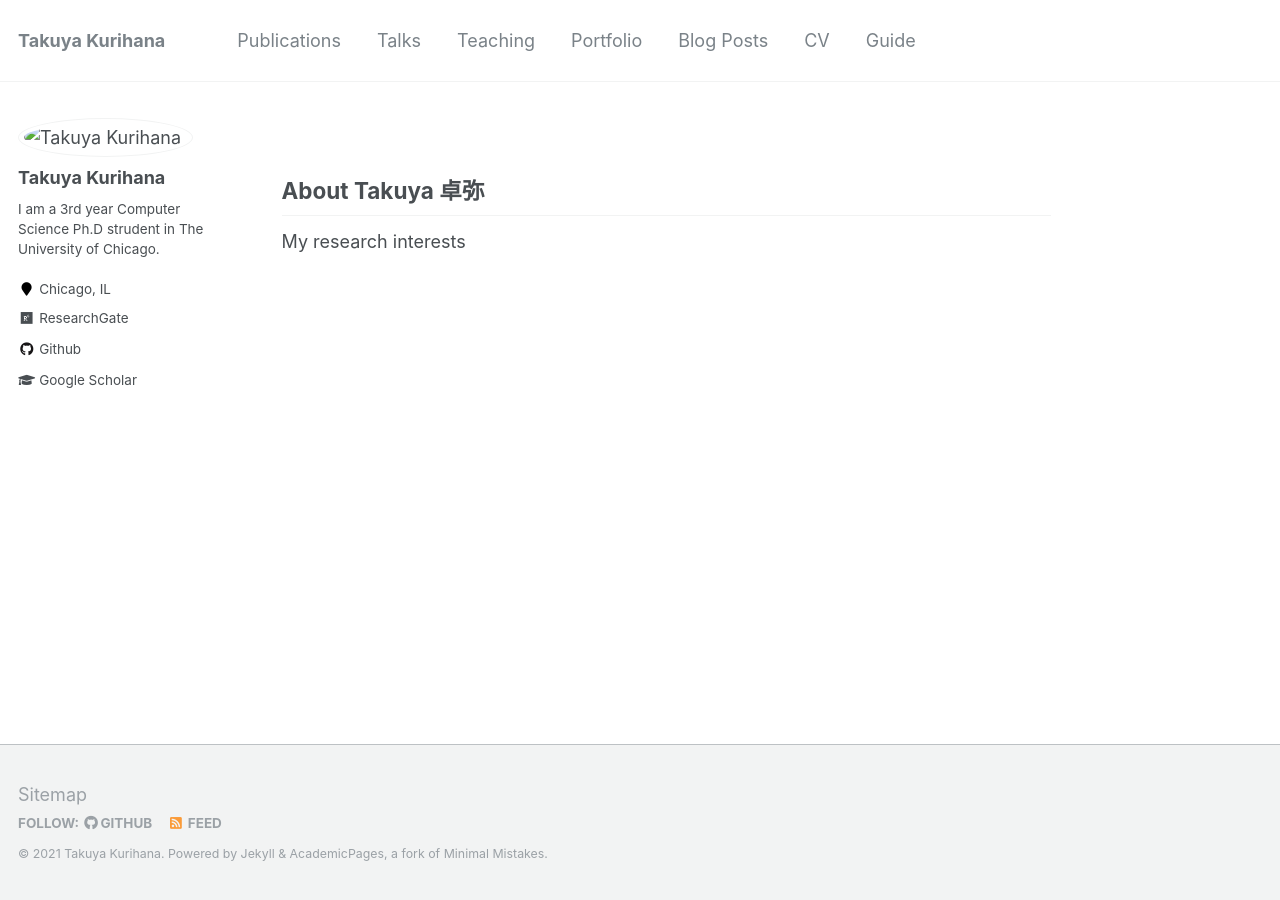
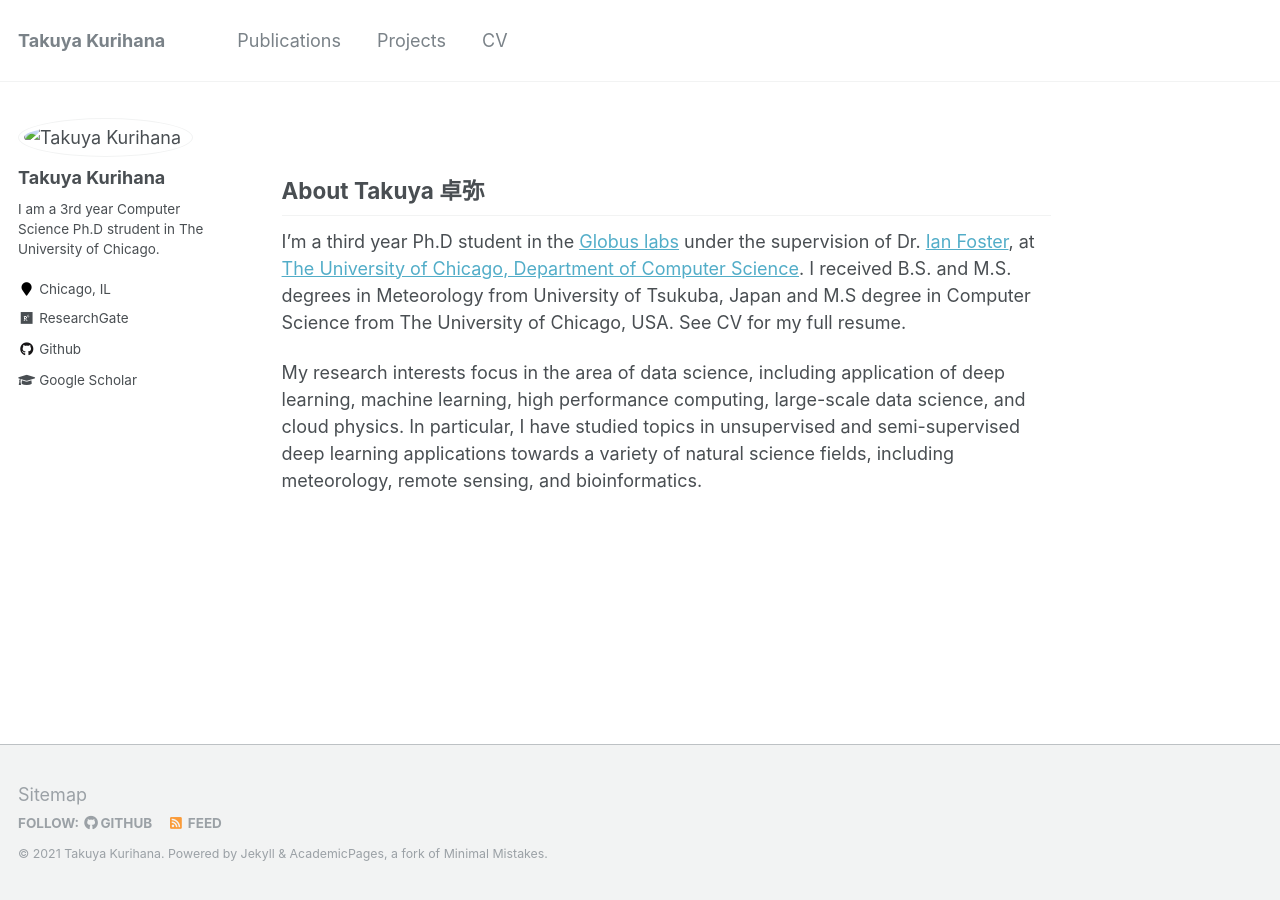
Before and after one commit to TakGlobus/takuyakurihana.github.io, a Jekyll site: the page built from _pages/about.md, in a window 1280 px wide. Built offline with Jekyll 4.4.1, drawn with Linux system fonts in a browser that asks for light colours.

Commit message:
update pages and notification

```diff
--- a/_data/navigation.yml
+++ b/_data/navigation.yml
@@ -3,20 +3,22 @@ main:
   - title: "Publications"
     url: /publications/
 
-  - title: "Talks"
-    url: /talks/
+  #- title: "Talks"
+  #  url: /talks/
 
-  - title: "Teaching"
-    url: /teaching/
+  #- title: "Teaching"
+  #  url: /teaching/
 
-  - title: "Portfolio"
-    url: /portfolio/
+  #TODO: Software
 
-  - title: "Blog Posts"
-    url: /year-archive/
+  - title: "Projects"
+    url: /pro/
+
+  #- title: "Blog Posts"
+  #  url: /year-archive/
 
   - title: "CV"
     url: /cv/
 
-  - title: "Guide"
-    url: /markdown/
+  #- title: "Guide"
+  #  url: /markdown/
--- a/_pages/about.md
+++ b/_pages/about.md
@@ -8,4 +8,6 @@ redirect_from:
 ---
 
 ## About Takuya __卓弥__
-My research interests
+I’m a third year Ph.D student in the [Globus labs](https://labs.globus.org/)  under the supervision of Dr. [Ian Foster](https://www.anl.gov/profile/ian-t-foster), at [The University of Chicago, Department of Computer Science](https://www.cs.uchicago.edu/). I received B.S. and M.S. degrees in Meteorology from University of Tsukuba, Japan and M.S degree in Computer Science from The University of Chicago, USA. See CV for my full resume.
+
+My research interests focus in the area of data science, including application of deep learning, machine learning, high performance computing, large-scale data science, and cloud physics. In particular, I have studied topics in unsupervised and semi-supervised deep learning applications towards a variety of natural science fields, including meteorology, remote sensing, and bioinformatics.
```
